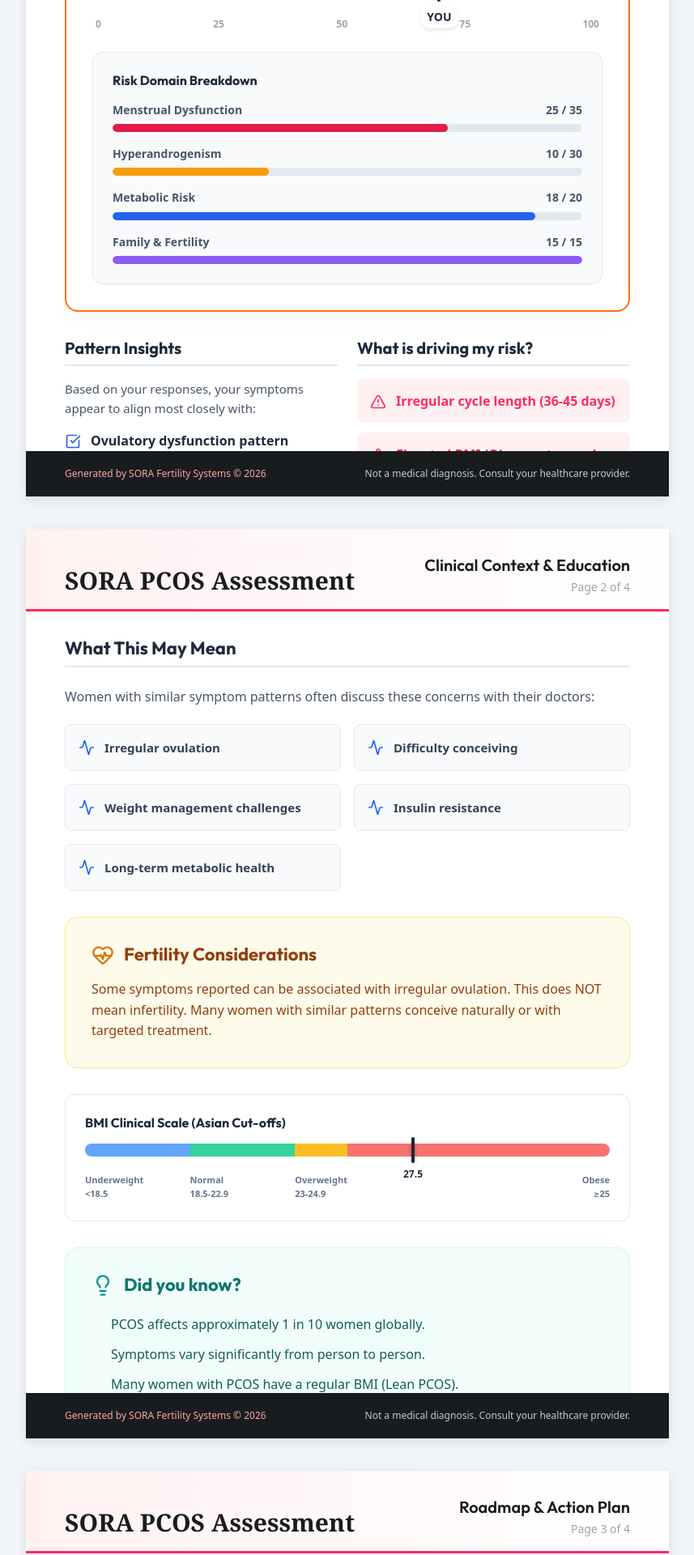
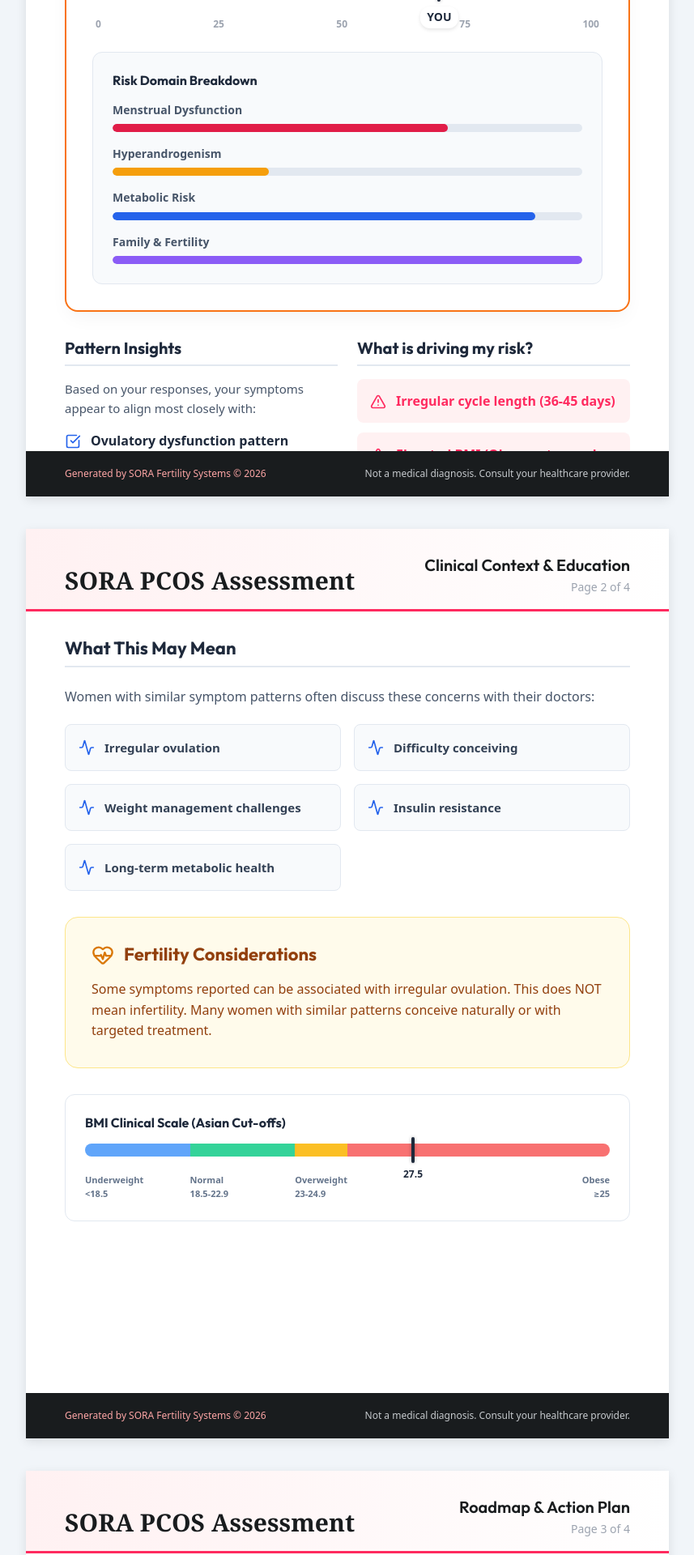
Before and after one commit to siddhanthardik/sora-fertility-scoring, a Next.js app in the folder landing/: page /pcos-assessment/sample in a window 1280 px wide. Shown: the part 660-2580 px from the top of the page at 81% size, without its empty margins (211-1068 px from the left). Built offline with nearby package versions, Linux system fonts and the light colour scheme; a web font is replaced by a local one.

Commit message:
fix: hide raw scoring on breakdown chart and shift did you know block to page 3

```diff
--- a/landing/src/app/pcos-assessment/PcosReportTemplate.js
+++ b/landing/src/app/pcos-assessment/PcosReportTemplate.js
@@ -76,7 +76,6 @@ const DomainBreakdownChart = ({ domainScores }) => {
           <div key={i}>
             <div style={{ display: 'flex', justifyContent: 'space-between', fontSize: '14px', marginBottom: '6px', fontWeight: '600', color: '#475569' }}>
               <span>{d.label}</span>
-              <span>{d.score} / {d.max}</span>
             </div>
             <div style={{ width: '100%', height: '10px', backgroundColor: '#e2e8f0', borderRadius: '5px', overflow: 'hidden' }}>
               <div style={{ height: '100%', width: `${(d.score / d.max) * 100}%`, backgroundColor: d.color, borderRadius: '5px' }}></div>
@@ -265,6 +264,13 @@ export default function PcosReportTemplate({ assessment, patientData, onClose })
             <BmiScale bmi={patientData.bmi} />
           </div>
 
+          <Footer />
+        </div>
+
+        {/* PAGE 3: Action Plan */}
+        <div className="report-page" style={PAGE_STYLE}>
+          <Header pageNum={3} title="Roadmap & Action Plan" totalPages={4} />
+
           <div style={{ paddingLeft: '48px', paddingRight: '48px', marginBottom: '32px' }}>
             <div style={{ background: '#f0fdfa', border: '1px solid #ccfbf1', borderRadius: '16px', padding: '32px', display: 'flex', flexDirection: 'column', gap: '20px' }}>
               <div style={{ display: 'flex', alignItems: 'center', gap: '12px' }}>
@@ -279,13 +285,6 @@ export default function PcosReportTemplate({ assessment, patientData, onClose })
               </ul>
             </div>
           </div>
-
-          <Footer />
-        </div>
-
-        {/* PAGE 3: Action Plan */}
-        <div className="report-page" style={PAGE_STYLE}>
-          <Header pageNum={3} title="Roadmap & Action Plan" totalPages={4} />
 
           <div style={{ paddingLeft: '48px', paddingRight: '48px', marginBottom: '40px' }}>
             <h3 style={{ fontSize: '22px', borderBottom: '2px solid #e2e8f0', paddingBottom: '8px', marginBottom: '24px', color: '#1e293b' }}>Your 30-Day Action Plan</h3>
```
